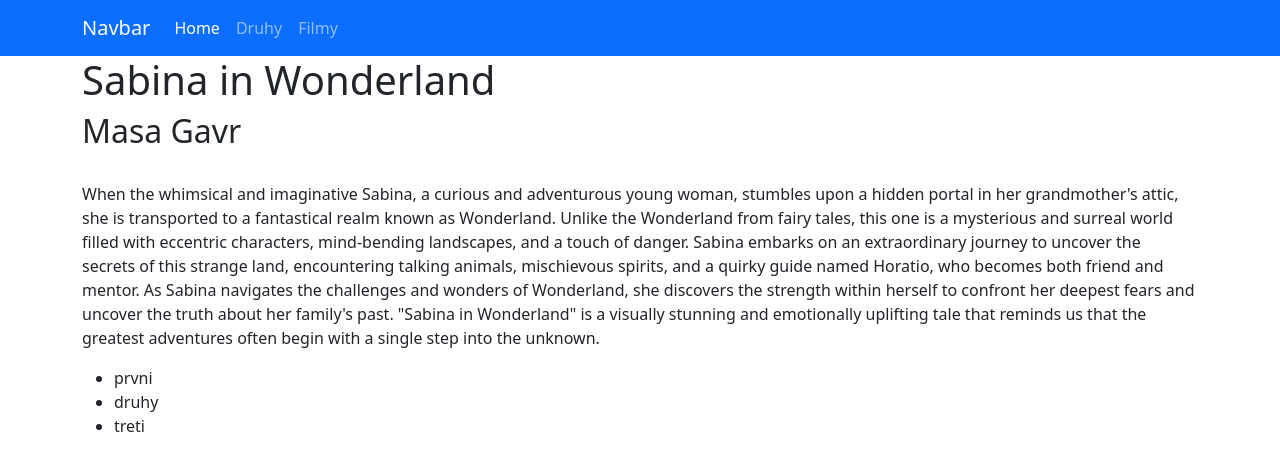
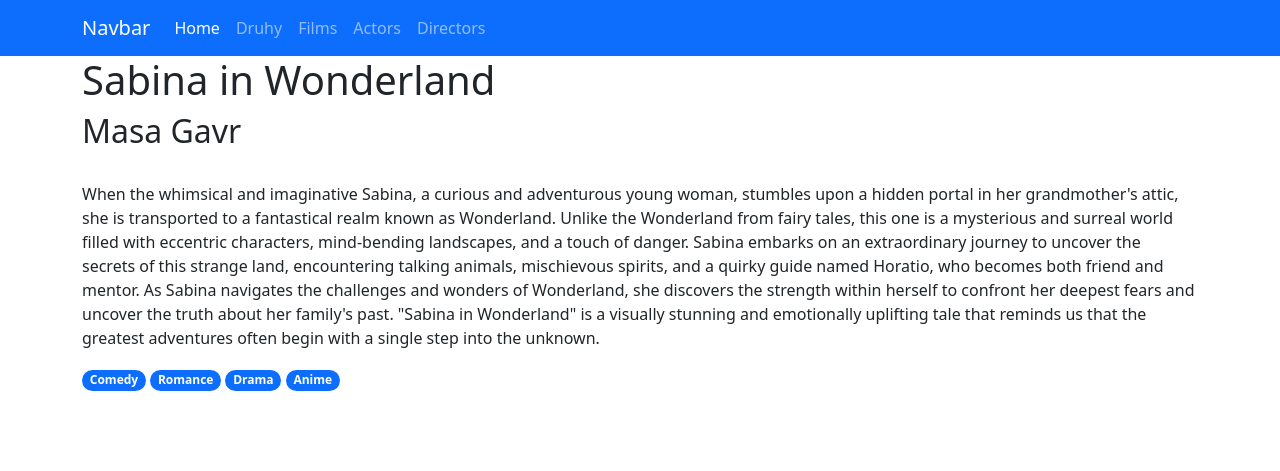
Before and after one commit to gyarab/2023_wa_sa_gavrylenko_gaflix, a Django app: page /film/1/ in a window 1280 px wide. Shown: the top 471 px of the page. Run offline with Django 5.2, Linux system fonts and the light colour scheme; data comes from the database, SQL or seed files in the repository.

Commit message:
nove controlery ve views.py, htmls, urls

```diff
--- a/filmy/templates/filmy/base.html
+++ b/filmy/templates/filmy/base.html
@@ -23,7 +23,13 @@
               <a class="nav-link" href="/druhy/">Druhy</a>
             </li>
             <li class="nav-item">
-              <a class="nav-link" href="{% url 'movies' %}">Filmy</a>
+              <a class="nav-link" href="{% url 'movies' %}">Films</a>
+            </li>
+            <li class="nav-item">
+              <a class="nav-link" href="{% url 'actors' %}">Actors</a>
+            </li>
+            <li class="nav-item">
+              <a class="nav-link" href="{% url 'directors' %}">Directors</a>
             </li>
           </ul>
         </div>
@@ -36,6 +42,6 @@
       {% endblock %}
 
     </div>
-        <script src="https://cdn.jsdelivr.net/npm/bootstrap@5.3.3/dist/js/bootstrap.bundle.min.js" integrity="sha384-YvpcrYf0tY3lHB60NNkmXc5s9fDVZLESaAA55NDzOxhy9GkcIdslK1eN7N6jIeHz" crossorigin="anonymous"></script>
+    <script src="https://cdn.jsdelivr.net/npm/bootstrap@5.3.3/dist/js/bootstrap.bundle.min.js" integrity="sha384-YvpcrYf0tY3lHB60NNkmXc5s9fDVZLESaAA55NDzOxhy9GkcIdslK1eN7N6jIeHz" crossorigin="anonymous"></script>
   </body>
 </html>
--- a/filmy/templates/filmy/movie.html
+++ b/filmy/templates/filmy/movie.html
@@ -8,9 +8,8 @@
     <h2>{{movie.director}}</h2>
     <img src="{% if movie.main_picture %}{{movie.main_picture}}{% endif %}" alt="">
     <p>{{ movie.description }}</p>
-    <ul>
-        <li>prvni</li>
-        <li>druhy</li>
-        <li>treti</li>
-    </ul>
+    {% for genre in movie.genres.all%}
+        <span class="badge rounded-pill text-bg-primary">{{ genre.name}}</span>
+    {% endfor %}
+
 {% endblock %}
--- a/filmy/views.py
+++ b/filmy/views.py
@@ -1,7 +1,7 @@
 from django.shortcuts import render
 from django.db.models import Q
 
-from filmy.models import Movie
+from filmy.models import Movie,Actor,Director
 # Create your views here.
 
 def movies(request):
@@ -9,6 +9,7 @@ def movies(request):
     search = request.GET.get('search')
     if search:
         movies = movies.filter(Q(name__icontains=search)|Q(description__icontains=search))
+
     context = {
         'movies': movies,
         "search": search,
@@ -20,3 +21,46 @@ def movie(request, id):
         'movie': Movie.objects.get(id=id)
     }
     return render (request, 'filmy/movie.html', context)
+
+def actors(request):
+    actors = Actor.objects.all().order_by('name')
+    search = request.GET.get('search')
+    if search:
+        actors = actors.filter(name__icontains=search)
+
+    context = {
+        'actors': actors,
+        "search": search,
+    }
+    return render (request, 'filmy/actors.html', context)
+
+def actor(request, id):
+    actor = Actor.objects.get(id=id)
+
+    context = {
+        'actor': actor,
+        'movies': Movie.objects.filter(actors=actor),
+    }
+    return render(request, 'filmy/actor.html', context)
+
+def directors(request):
+    directors = Director.objects.all().order_by('name')
+    search = request.GET.get('search')
+    if search:
+        directors = directors.filter(name__icontains=search)
+
+    context = {
+        'directors': directors,
+        'search': search
+    }
+    return render(request, 'filmy/directors.html', context)
+
+
+def director(request, id):
+    director = Director.objects.get(id=id)
+
+    context = {
+        'director': director,
+        'movies': Movie.objects.filter(director=director)
+    }
+    return render(request, 'filmy/director.html', context)
--- a/gaflix/urls.py
+++ b/gaflix/urls.py
@@ -18,12 +18,16 @@ from django.contrib import admin
 from django.urls import path
 from django.views.generic import TemplateView
 
-from filmy.views import movies,movie
+from filmy.views import movies,movie,actors,actor,directors,director
 
 urlpatterns = [
     path('admin/', admin.site.urls),
     path('', TemplateView.as_view(template_name="filmy/home.html")),
     path('druhy/', TemplateView.as_view(template_name="filmy/druhy.html")),
     path('filmy/', movies, name="movies"),
-    path('film/<int:id>/', movie, name='movie')
+    path('film/<int:id>/', movie, name='movie'),
+    path('actors/', actors, name = "actors"),
+    path('actor/<int:id>', actor, name = "actor"),
+    path('directors/', directors, name = "directors"),
+    path('director/<int:id>', director, name = "director"),
 ]
```
Also changed, not shown: filmy/templates/filmy/actor.html (added, +15 -0 lines), filmy/templates/filmy/actors.html (added, +26 -0 lines), filmy/templates/filmy/director.html (added, +15 -0 lines), filmy/templates/filmy/directors.html (added, +26 -0 lines).
